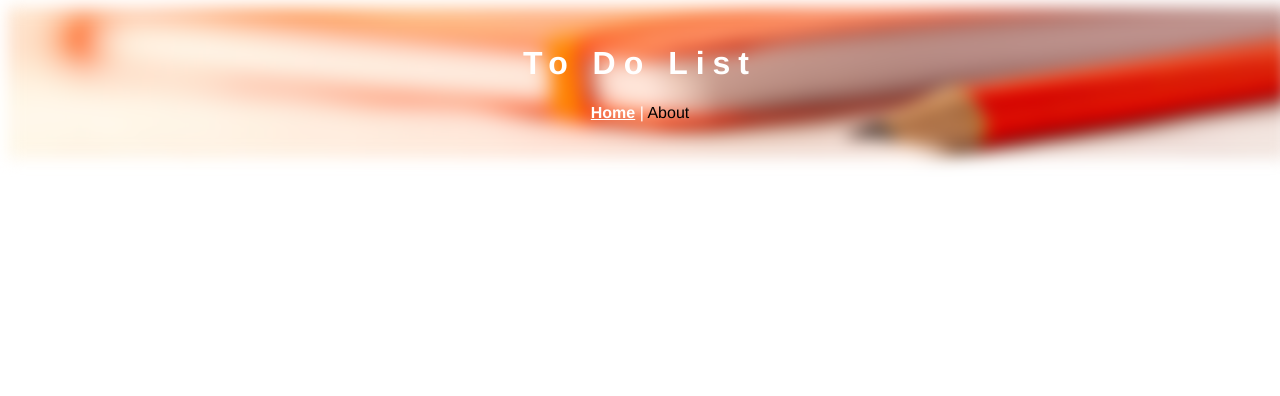
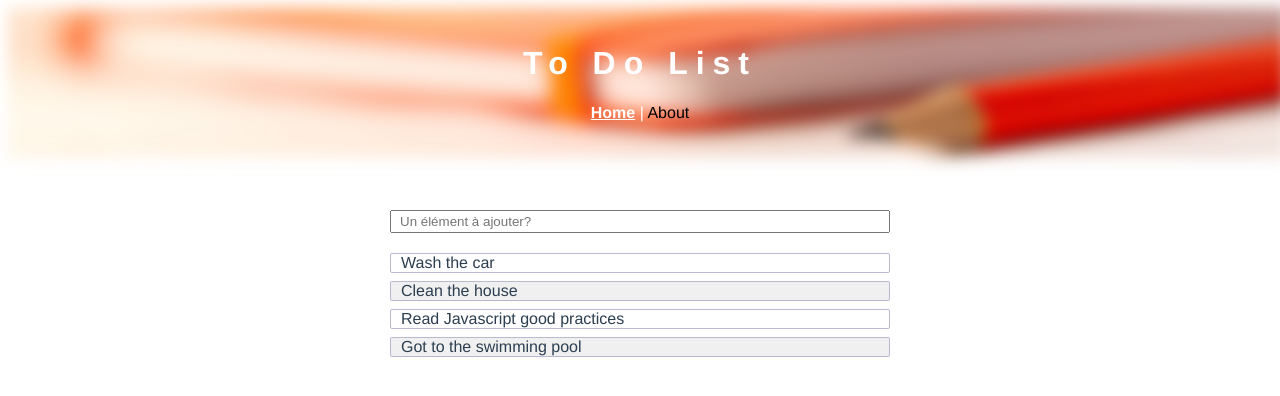
Before and after one commit to OMantel1/todolist-app, a Vue app: page /#/ in a window 1280 px wide. Shown: the top 396 px of the page. Built offline with nearby package versions, Linux system fonts and the light colour scheme.

Commit message:
Add list elements - Add Todolist component - Add List component - Import Todolist componenet in home view

```diff
--- /dev/null
+++ b/src/components/List.vue
@@ -0,0 +1,28 @@
+<template>
+<li>{{content}}</li>
+</template>
+
+<script>
+export default {
+  name: "List",
+  props: {
+      content: String
+  }
+};
+
+</script>
+
+<style lang="scss" scoped>
+li {
+  list-style-type: none;
+  border: solid rgb(185, 185, 213) 1px;
+  text-align: left;
+  padding-left: 10px;
+  margin: 8px 0;
+  border-radius: 2px;
+}
+
+li:nth-child(even) {
+  background-color: rgb(240, 240, 240);
+}
+</style>
--- /dev/null
+++ b/src/components/Todolist.vue
@@ -0,0 +1,58 @@
+<template>
+  <div class="container">
+    <input type="text" class="todo-input" placeholder="Un élément à ajouter?" />
+    <div class="list-group">
+      <ul>
+        <List
+          v-for="(item, index) in itemList"
+          :key="index"
+          :content="item.content"
+        />
+      </ul>
+    </div>
+  </div>
+</template>
+
+<script>
+import List from "@/components/List.vue";
+
+export default {
+  name: "Todolist",
+  components: {
+    List,
+  },
+  data() {
+    return {
+      itemList: [
+        { content: "Wash the car" },
+        { content: "Clean the house" },
+        { content: "Read Javascript good practices" },
+        { content: "Got to the swimming pool" },
+      ],
+    };
+  },
+};
+</script>
+
+<style lang="scss" scoped>
+.container {
+  width: 500px;
+  margin: auto;
+  padding: 20px;
+}
+
+.todo-input {
+  padding: 2px 8px;
+  width: 100%;
+  box-sizing: border-box;
+}
+
+.list-group {
+  // border: solid 1px red;
+  padding: 12px 0;
+  ul {
+    margin: 0;
+    padding: 0;
+  }
+}
+</style>
--- a/src/views/Home.vue
+++ b/src/views/Home.vue
@@ -1,5 +1,6 @@
 <template>
   <div class="home">
+    <Todolist />
     <!-- <img alt="Vue logo" src="../assets/logo.png"> -->
     <!-- <HelloWorld msg="Welcome to Your Vue.js App"/> -->
   </div>
@@ -7,12 +8,12 @@
 
 <script>
 // @ is an alias to /src
-import HelloWorld from '@/components/HelloWorld.vue'
+import Todolist from '@/components/Todolist.vue'
 
 export default {
   name: 'Home',
   components: {
-    HelloWorld
+    Todolist
   }
 }
 </script>
```
